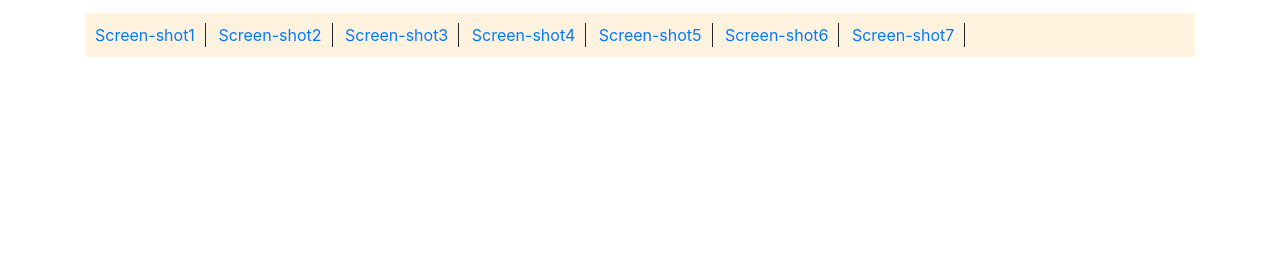
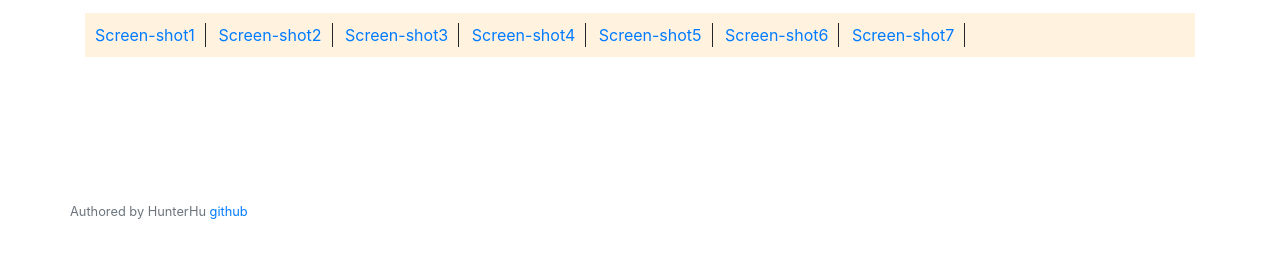
Before and after one commit to grasp/aws_interview, a plain HTML site: page index.html in a window 1280 px wide. Shown: the part 559-816 px from the top of the page. Drawn offline with nearby package versions, Linux system fonts and the light colour scheme.

```diff
--- a/index.html
+++ b/index.html
@@ -74,6 +74,17 @@
 
 </div>
 
+<div class="text-muted text-xs-center" style="font-size:80%;bottom:20px;position:fixed;width:900px;">
+   <div class="row">
+     <div class="col-xs-3">Authored by HunterHu
+
+        <a href="https://github.com/grasp">github</a>
+     </div>
+
+   </div>
+
+</div>
+
 
 
 </body>
```
